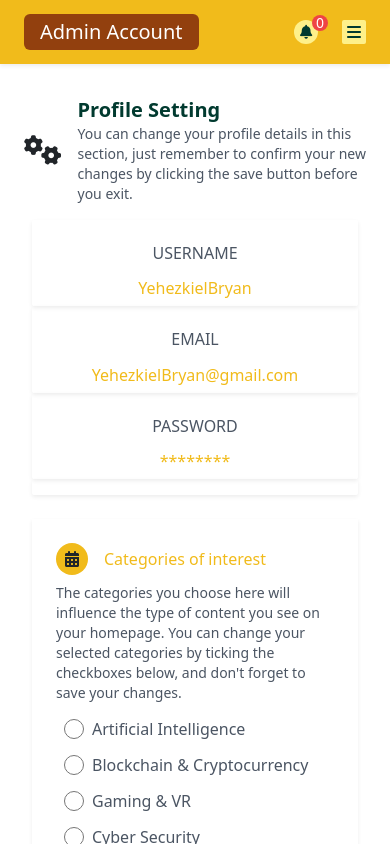
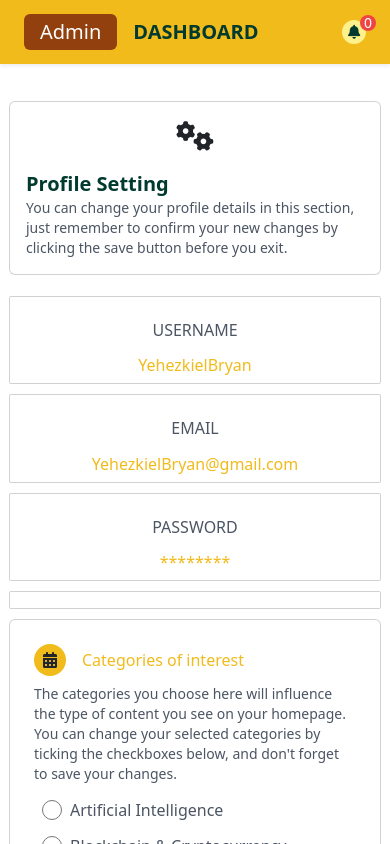
Before and after one commit to BrianBaraza23/MoringaFinalProject, a React (Create React App) app: page /dashboard in a window 390 px wide. Built offline with nearby package versions, Linux system fonts and the light colour scheme.

Commit message:
Make dashboard components mobile responsive

```diff
--- a/src/components/dashboard/CategorySection.jsx
+++ b/src/components/dashboard/CategorySection.jsx
@@ -2,7 +2,7 @@ import React from "react";
 
 const CategorySection = () => {
   return (
-    <div className='bg-white p-4 shadow-sm mx-2 mt-4'>
+    <div className='bg-white p-4 card mx-2 mt-4'>
       <div className='flex items-center gap-3'>
         <div className='w-8 h-8 rounded-full bg-default-gold flex justify-center items-center'>
           <i className='fa fa-calendar' aria-hidden='true'></i>
--- a/src/components/dashboard/CreateCategory.jsx
+++ b/src/components/dashboard/CreateCategory.jsx
@@ -2,7 +2,7 @@ import React from "react";
 
 const CreateCategory = () => {
   return (
-    <div className='bg-white p-4 shadow-sm mx-2 mt-4'>
+    <div className='bg-white p-4 card mx-2 mt-4'>
       <div className='flex items-center gap-3 mt-3'>
         <div className='w-4 h-4 rounded-full bg-red-900 flex justify-center items-center'></div>
         <h6 className='text-red-900 my-auto'>Add New Category</h6>
@@ -15,7 +15,7 @@ const CreateCategory = () => {
           type='text'
           className='col-span-1 md:col-span-3 border focus:outline-none rounded-lg px-2 text-gray-600'
         />
-        <button className='col-span-1 md:col-span-2 bg-red-900 uppercase text-md text-white py-1 rounded mx-2'>
+        <button className='col-span-1 md:col-span-2 bg-red-900 uppercase text-md text-white py-1 rounded mx-2 mt-3 md:mt-0'>
           Save New Category
         </button>
       </div>
--- a/src/components/dashboard/CreatePost.jsx
+++ b/src/components/dashboard/CreatePost.jsx
@@ -2,7 +2,7 @@ import React from "react";
 
 const CreatePost = () => {
   return (
-    <div className='bg-white p-4 shadow-sm mx-2 mt-4'>
+    <div className='bg-white p-4 card mx-2 mt-4'>
       <div className='flex items-center gap-3 mt-3'>
         <div className='w-4 h-4 rounded-full bg-red-900 flex justify-center items-center'></div>
         <h6 className='text-red-900 my-auto text-xl'>Post Content</h6>
--- a/src/components/dashboard/NewArticles.jsx
+++ b/src/components/dashboard/NewArticles.jsx
@@ -3,19 +3,19 @@ import ArticleCard from "../ArticleCard";
 
 const NewArticles = () => {
   return (
-    <div className='text-white shadow-sm p-4 mx-2 mt-3'>
+    <div className='text-white shadow-sm px-2 py-4 md:p-4 md:mx-2 mt-3'>
       <div className='flex items-center gap-3 my-3'>
         <div className='w-4 h-4 rounded-full bg-red-500 flex justify-center items-center'></div>
         <h6 className='text-red-500 my-auto'>Approve New Articles</h6>
       </div>
-      <div className='grid grid-cols-3 flex justify-center'>
-        <div className='col-span-1 p-2'>
+      <div className='grid grid-cols-1 md:grid-cols-3 flex justify-center'>
+        <div className='col-span-1 md:p-2'>
           <ArticleCard is_new_article={true} />
         </div>
-        <div className='col-span-1 p-2'>
+        <div className='col-span-1 md:p-2'>
           <ArticleCard is_new_article={true} />
         </div>
-        <div className='col-span-1 p-2'>
+        <div className='col-span-1 md:p-2'>
           <ArticleCard is_new_article={true} />
         </div>
       </div>
--- a/src/components/dashboard/ProfileSection.jsx
+++ b/src/components/dashboard/ProfileSection.jsx
@@ -3,7 +3,7 @@ import React from "react";
 const ProfileSection = () => {
   return (
     <div className='w-full'>
-      <div className='flex gap-3 items-center'>
+      <div className='card p-3 flex gap-3 items-center'>
         <i className='fa fa-cogs text-3xl' aria-hidden='true'></i>
         <div className=''>
           <h6 className='text-default-green font-semibold text-xl'>
@@ -17,21 +17,21 @@ const ProfileSection = () => {
         </div>
       </div>
       <div className='grid grid-cols-1 md:grid-cols-4 mt-3'>
-        <div className='col-span-1 shadow-sm rounded-sm p-2 mx-2'>
+        <div className='col-span-1 card rounded-sm p-2 mx-2'>
           <h5 className='text-gray-600 uppercase text-center my-3'>Username</h5>
           <h6 className='text-default-gold text-center'>YehezkielBryan</h6>
         </div>
-        <div className='col-span-1 shadow-sm rounded-sm p-2 mx-2'>
+        <div className='col-span-1 card rounded-sm p-2 mx-2'>
           <h5 className='text-gray-600 uppercase text-center my-3'>Email</h5>
           <h6 className='text-default-gold text-center'>
             YehezkielBryan@gmail.com
           </h6>
         </div>
-        <div className='col-span-1 shadow-sm rounded-sm p-2 mx-2'>
+        <div className='col-span-1 card rounded-sm p-2 mx-2'>
           <h5 className='text-gray-600 uppercase text-center my-3'>Password</h5>
           <h6 className='text-default-gold text-center'>********</h6>
         </div>
-        <div className='col-span-1 shadow-sm rounded-sm p-2 mx-2'>
+        <div className='col-span-1 card rounded-sm p-2 mx-2'>
           <h5 className='text-gray-600 uppercase text-center my-3 hidden'>
             Email
           </h5>
--- a/src/components/dashboard/TopBar.jsx
+++ b/src/components/dashboard/TopBar.jsx
@@ -9,8 +9,11 @@ const TopBar = ({ isCollapsed, setIsCollapsed }) => {
     <header className='h-16 bg-default-gold sticky top-0 z-30 shadow-sm flex justify-between md:items-center px-4 py-4'>
       <div className='w-full flex justify-between items-center'>
         <div className='flex items-center gap-3'>
-          <h6 className='text-xl text-white my-auto bg-amber-800 rounded py-1 px-3'>
-            Admin Account
+          <h6 className='flex items-center gap-2 text-xl text-white my-auto bg-amber-800 rounded py-1 px-3'>
+            Admin <span className='d-none d-md-block'>Account</span>
+          </h6>
+          <h6 className='text-xl text-default-green font-semibold uppercase my-auto d-md-none'>
+            Dashboard
           </h6>
         </div>
         <div className='flex items-center gap-4'>
@@ -20,7 +23,7 @@ const TopBar = ({ isCollapsed, setIsCollapsed }) => {
               0
             </span>
           </div>
-          <div className='bg-yellow-200 w-6 h-6 rounded-sm flex justify-center items-center'>
+          <div className='d-none d-md-block bg-yellow-200 w-6 h-6 rounded-sm flex justify-center items-center'>
             <i
               className='fa fa-bars text-md text-default-green cursor-pointer'
               aria-hidden='true'
--- a/src/components/dashboard/UsersList.jsx
+++ b/src/components/dashboard/UsersList.jsx
@@ -3,7 +3,7 @@ import ListTable from "./Table";
 
 const UsersList = () => {
   return (
-    <div className='text-white shadow-sm p-4 mx-2 mt-4'>
+    <div className='text-white card p-4 mx-2 mt-4'>
       <div className='flex items-center gap-3 my-3'>
         <div className='w-4 h-4 rounded-full bg-red-400 flex justify-center items-center'></div>
         <h6 className='text-red-400 my-auto'>List of all users and Roles</h6>
--- a/src/components/dashboard/WishList.jsx
+++ b/src/components/dashboard/WishList.jsx
@@ -3,14 +3,14 @@ import ArticleCard from "../ArticleCard";
 
 const WishList = () => {
   return (
-    <div className='text-white shadow-sm p-4 mx-2 mt-3'>
+    <div className='text-white shadow-sm px-2 py-4 md:p-4 md:mx-2 mt-3'>
       <div className='flex items-center gap-3 my-3'>
         <div className='w-8 h-8 rounded-full bg-default-gold flex justify-center items-center'>
           <i class='fa fa-heart-o' aria-hidden='true'></i>
         </div>
         <h6 className='text-default-gold my-auto'>Wishlist</h6>
       </div>
-      <div className='grid grid-cols-3 flex justify-center'>
+      <div className='grid grid-cols-1 md:grid-cols-3 flex justify-center'>
         <div className='col-span-1 p-2'>
           <ArticleCard is_new_article={false} is_wishlist={true} />
         </div>
--- a/src/index.css
+++ b/src/index.css
@@ -6,6 +6,10 @@
   padding: 0;
   margin: 0;
   box-sizing: border-box;
+}
+
+.card{
+  margin: 5px !important;
 }
 
 .text-default-green{
--- a/src/pages/Dashboard.jsx
+++ b/src/pages/Dashboard.jsx
@@ -19,7 +19,7 @@ const Dashboard = () => {
         <div className='flex flex-col flex-1 overflow-y-auto overflow-x-hidden'>
           <TopBar isCollapsed={isCollapsed} setIsCollapsed={setIsCollapsed} />
           <main>
-            <div className='px-4 sm:px-6 lg:px-8 py-8 w-full max-w-9xl mx-auto'>
+            <div className='px-1 md:px-12 py-8 w-full max-w-9xl mx-auto'>
               <ProfileSection />
               <CategorySection />
               <UsersList />
```
